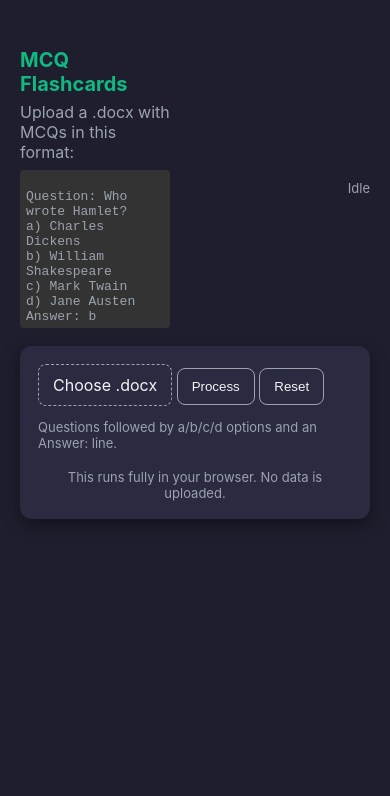
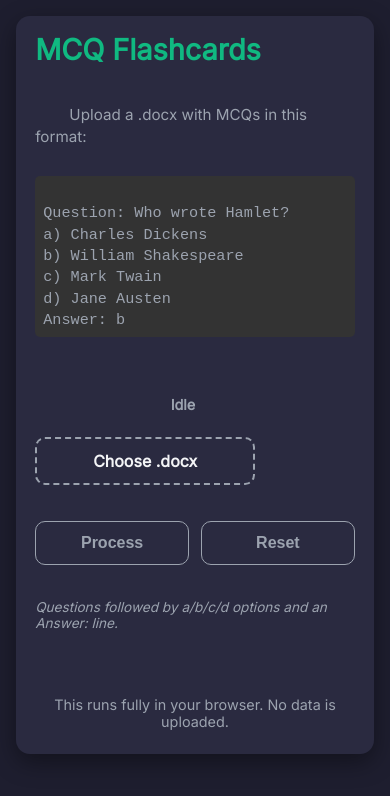
Before and after one commit to Sudzv1606/MCQ-FLASHCARDS, a plain HTML site: page index.html in a window 390 px wide. Drawn offline with nearby package versions, Linux system fonts and the light colour scheme.

Commit message:
Update index.html

```diff
--- a/index.html
+++ b/index.html
@@ -5,6 +5,7 @@
   <meta name="viewport" content="width=device-width,initial-scale=1" />
   <title>MCQ Flashcards</title>
   <link rel="icon" href="data:," />
+  <link href="https://fonts.googleapis.com/css2?family=Inter&display=swap" rel="stylesheet" />
   <style>
     :root {
       --bg: #1e1e2f;
@@ -15,146 +16,279 @@
       --wrong: #ef4444;
       --correct-bg: rgba(16, 185, 129, 0.2);
       --wrong-bg: rgba(239, 68, 68, 0.2);
+      --shadow: rgba(0, 0, 0, 0.4);
     }
+
+    /* Reset */
+    * {
+      box-sizing: border-box;
+    }
+
     html,
     body {
       height: 100%;
       margin: 0;
-      font-family: Inter, ui-sans-serif, system-ui, Arial;
+      font-family: 'Inter', system-ui, sans-serif;
       background: var(--bg);
       color: var(--text);
+      -webkit-font-smoothing: antialiased;
+      -moz-osx-font-smoothing: grayscale;
     }
+
     .wrap {
-      max-width: 900px;
-      margin: 28px auto;
-      padding: 20px;
+      max-width: 700px;
+      margin: 2rem auto 3rem;
+      padding: 1.5rem 2rem 2rem;
+      background: var(--card);
+      border-radius: 14px;
+      box-shadow: 0 8px 24px var(--shadow);
+      display: flex;
+      flex-direction: column;
+      gap: 1.5rem;
     }
+
     header {
       display: flex;
       align-items: center;
       justify-content: space-between;
-      margin-bottom: 18px;
+      gap: 1rem;
+      flex-wrap: wrap;
     }
+
     h1 {
-      font-size: 20px;
+      font-weight: 700;
+      font-size: 1.8rem;
       margin: 0;
       color: var(--accent);
+      flex: 1 1 auto;
     }
+
     p.lead {
-      margin: 6px 0 0;
+      flex: 2 1 300px;
+      font-size: 0.95rem;
       color: var(--muted);
+      margin: 0;
+      white-space: pre-wrap;
+      line-height: 1.4;
+      font-weight: 500;
     }
-    .card {
-      background: var(--card);
-      border-radius: 12px;
-      padding: 18px;
-      box-shadow: 0 6px 18px rgba(0, 0, 0, 0.4);
+
+    code {
+      background: #333;
+      padding: 6px 8px;
+      border-radius: 5px;
+      font-family: monospace;
+      font-size: 0.95rem;
+      display: block;
+      margin-top: 0.5rem;
+      user-select: all;
+      white-space: pre-line;
     }
+
+    .status {
+      color: var(--muted);
+      font-size: 0.9rem;
+      min-width: 160px;
+      text-align: right;
+      font-weight: 600;
+      user-select: none;
+      flex: 0 0 auto;
+    }
+
     label.file {
       display: inline-block;
-      padding: 10px 14px;
-      border-radius: 8px;
-      border: 1px dashed var(--muted);
+      padding: 12px 18px;
+      border-radius: 10px;
+      border: 2px dashed var(--muted);
       cursor: pointer;
       color: var(--text);
+      font-weight: 600;
+      font-size: 1rem;
+      transition: border-color 0.3s ease, background 0.3s ease;
+      user-select: none;
+      max-width: 220px;
+      text-align: center;
     }
+    label.file:hover {
+      border-color: var(--accent);
+      background: rgba(16, 185, 129, 0.1);
+    }
+
     input[type='file'] {
       display: none;
     }
+
+    .buttons {
+      display: flex;
+      gap: 12px;
+      margin-top: 12px;
+    }
+
     button {
+      flex: 1;
       background: var(--accent);
       color: #fff;
-      padding: 10px 14px;
-      border-radius: 8px;
-      border: 0;
+      padding: 12px 18px;
+      border-radius: 10px;
+      border: none;
+      font-weight: 600;
+      font-size: 1rem;
       cursor: pointer;
-      transition: 0.2s;
+      box-shadow: 0 4px 12px rgba(16, 185, 129, 0.5);
+      transition: background-color 0.3s ease, box-shadow 0.3s ease;
+      user-select: none;
     }
-    button:hover {
-      opacity: 0.9;
+    button:hover,
+    button:focus {
+      background-color: #0f9c6e;
+      box-shadow: 0 6px 20px rgba(15, 156, 110, 0.7);
+      outline: none;
     }
+
     button.ghost {
       background: transparent;
+      border: 1.8px solid var(--muted);
+      color: var(--muted);
+      box-shadow: none;
+      font-weight: 600;
+    }
+    button.ghost:hover,
+    button.ghost:focus {
+      border-color: var(--accent);
+      color: var(--accent);
+      background: rgba(16, 185, 129, 0.1);
+      box-shadow: none;
+      outline: none;
+    }
+
+    p.small {
+      margin-top: 10px;
+      color: var(--muted);
+      font-size: 0.85rem;
+      font-style: italic;
+      font-weight: 500;
+    }
+
+    .flash-area {
+      margin-top: 28px;
+      display: none;
+      flex-direction: column;
+      gap: 1.5rem;
+    }
+
+    .question {
+      font-size: 1.4rem;
+      font-weight: 700;
       color: var(--text);
-      border: 1px solid var(--muted);
+      user-select: none;
+      padding: 8px 12px;
+      background: #22243d;
+      border-radius: 12px;
+      box-shadow: inset 0 0 10px #0008;
     }
-    .status {
-      color: var(--muted);
-      font-size: 13px;
-      min-width: 200px;
-      text-align: right;
-    }
-    .flash-area {
-      margin-top: 18px;
-      display: none;
-    }
-    .question {
-      font-size: 18px;
-      margin-bottom: 12px;
-      color: var(--text);
-    }
+
     .options {
       display: grid;
-      gap: 10px;
+      gap: 14px;
     }
+
     .opt {
-      padding: 12px;
-      border-radius: 10px;
-      border: 1px solid var(--muted);
+      padding: 14px 18px;
+      border-radius: 12px;
+      border: 1.8px solid var(--muted);
       cursor: pointer;
       user-select: none;
       background: var(--card);
       color: var(--text);
-      transition: 0.2s;
+      font-size: 1.05rem;
+      font-weight: 600;
+      transition: all 0.25s ease;
+      box-shadow: 0 4px 8px rgb(0 0 0 / 0.25);
+      display: flex;
+      align-items: center;
+      gap: 12px;
     }
-    .opt:hover {
+    .opt strong {
+      color: var(--accent);
+      min-width: 22px;
+      font-weight: 700;
+      user-select: none;
+    }
+    .opt:hover:not(.correct):not(.wrong) {
       background: #3b3b5c;
+      border-color: var(--accent);
+      box-shadow: 0 6px 14px rgba(16, 185, 129, 0.3);
     }
+
     .opt.correct {
       background: var(--correct-bg);
       border-color: var(--accent);
+      color: #10b981;
+      box-shadow: 0 0 10px #10b981aa;
+      font-weight: 700;
     }
+
     .opt.wrong {
       background: var(--wrong-bg);
       border-color: var(--wrong);
+      color: #ef4444;
+      box-shadow: 0 0 10px #ef4444aa;
+      font-weight: 700;
     }
+
     .meta {
       display: flex;
       justify-content: space-between;
       align-items: center;
-      margin-top: 12px;
+      margin-top: 16px;
       color: var(--muted);
-      font-size: 14px;
+      font-size: 0.95rem;
+      font-weight: 600;
+      user-select: none;
+    }
+
+    .controls-bottom {
+      display: flex;
+      gap: 14px;
+      user-select: none;
+    }
+
+    .controls-bottom button {
+      flex: 1;
+      font-weight: 600;
+      font-size: 0.95rem;
+    }
+
+    footer.note {
+      margin-top: 28px;
+      color: var(--muted);
+      font-size: 0.9rem;
+      text-align: center;
+      user-select: none;
+    }
+
+    @media (max-width: 480px) {
+      .wrap {
+        margin: 1rem;
+        padding: 1rem 1.2rem 1.5rem;
+      }
+      .question {
+        font-size: 1.2rem;
+      }
+      .opt {
+        font-size: 0.95rem;
+        padding: 12px 14px;
       }
       .controls-bottom {
-      display: flex;
+        flex-direction: column;
         gap: 8px;
       }
-    .small {
-      font-size: 13px;
-      color: var(--muted);
-    }
-    footer.note {
-      margin-top: 18px;
-      color: var(--muted);
-      font-size: 13px;
-      text-align: center;
-    }
-    code {
-      background: #333;
-      padding: 4px 6px;
-      border-radius: 4px;
-      font-family: monospace;
-      display: inline-block;
-      margin-top: 8px;
-      white-space: pre-line;
     }
   </style>
 </head>
 <body>
   <div class="wrap">
     <header>
-      <div>
       <h1>MCQ Flashcards</h1>
       <p class="lead">
         Upload a .docx with MCQs in this format:
@@ -167,19 +301,15 @@ d) Jane Austen
 Answer: b
         </code>
       </p>
-      </div>
       <div class="status" id="status">Idle</div>
     </header>
 
-    <div class="card">
-      <label class="file"
-        >Choose .docx<input id="fileInput" type="file" accept=".docx" />
-      </label>
+    <label class="file" for="fileInput">Choose .docx<input id="fileInput" type="file" accept=".docx" /></label>
+    <div class="buttons">
       <button id="processBtn" class="ghost">Process</button>
       <button id="resetBtn" class="ghost">Reset</button>
-      <p class="small">
-        Questions followed by a/b/c/d options and an Answer: line.
-      </p>
+    </div>
+    <p class="small">Questions followed by a/b/c/d options and an Answer: line.</p>
 
     <div class="flash-area" id="flashArea">
       <div class="question" id="questionText"></div>
@@ -197,7 +327,6 @@ Answer: b
     </div>
 
     <footer class="note">This runs fully in your browser. No data is uploaded.</footer>
-    </div>
   </div>
 
   <script src="https://unpkg.com/mammoth/mammoth.browser.min.js"></script>
@@ -219,9 +348,7 @@ Answer: b
     };
 
     function parseQuestions(text) {
-      // Normalize line breaks
       const normalized = text.replace(/\r\n/g, "\n").replace(/\r/g, "\n");
-      // Split by "Question:" ignoring case
       const rawBlocks = normalized.split(/Question:/i).filter((b) => b.trim() !== "");
       const questions = [];
 
@@ -231,7 +358,7 @@ Answer: b
           .map((l) => l.trim())
           .filter((l) => l);
 
-        if (lines.length < 2) return; // skip incomplete blocks
+        if (lines.length < 2) return;
 
         const questionText = lines[0];
         const options = [];
@@ -268,7 +395,7 @@ Answer: b
       opts.forEach((optText) => {
         const div = document.createElement("div");
         div.className = "opt";
-        div.textContent = optText;
+        div.innerHTML = `<strong>${optText[0].toUpperCase()}.</strong> ${optText.slice(3)}`;
         div.onclick = () => {
           if (answered) return;
           answered = true;
@@ -283,7 +410,7 @@ Answer: b
             div.classList.add("wrong");
             // Show correct option
             for (const child of optsDiv.children) {
-              if (child.textContent === correctOptText) {
+              if (child.textContent.trim() === correctOptText) {
                 child.classList.add("correct");
               }
             }
@@ -310,7 +437,7 @@ Answer: b
             idx = 0;
             score = 0;
             status(`Loaded ${cards.length} MCQs`);
-            $("#flashArea").style.display = "block";
+            $("#flashArea").style.display = "flex";
             renderCard();
           })
           .catch(() => status("Error processing file."));
@@ -351,7 +478,6 @@ Answer: b
       status("Shuffled");
     };
 
-    // Fisher-Yates shuffle helper
     function shuffleArray(array) {
       for (let i = array.length - 1; i > 0; i--) {
         const j = Math.floor(Math.random() * (i + 1));
```
Lines whose indentation alone changed are shown as unchanged.
